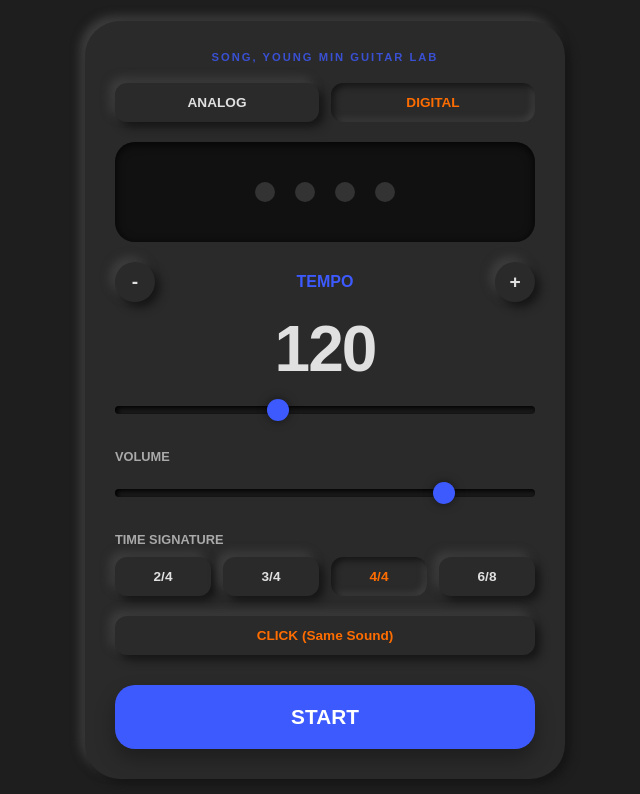
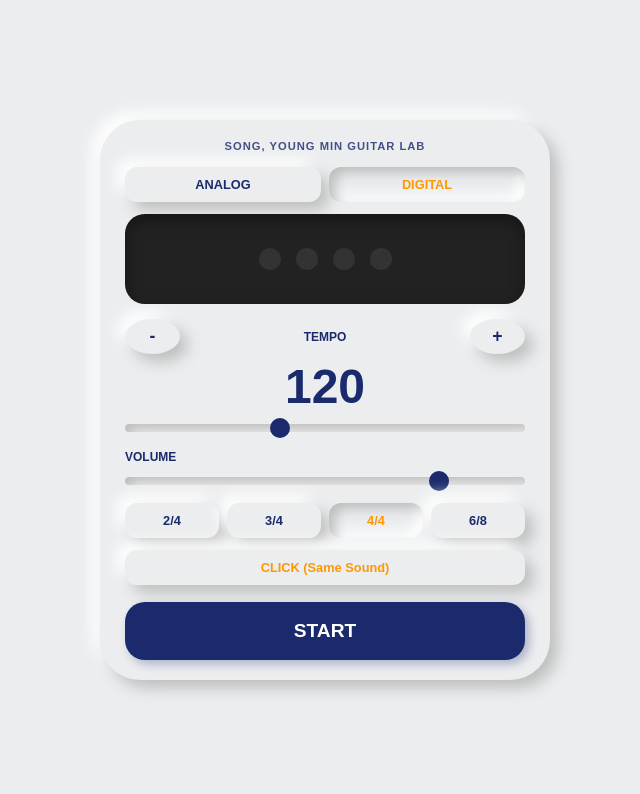
Before and after one commit to guitarlabsong-crypto/SONG-Metronome, a plain HTML site: page index.html in a window 1280 px wide. Both pictures are taken after a click on the button "DIGITAL". Shown: the whole page, without its empty margins (315-955 px from the left). Drawn offline with Linux system fonts and the light colour scheme.

Commit message:
index.html 업데이트

```diff
--- a/index.html
+++ b/index.html
@@ -3,76 +3,79 @@
 <head>
     <meta charset="UTF-8">
     <meta name="viewport" content="width=device-width, initial-scale=1.0, maximum-scale=1.0, user-scalable=no">
-    <title>SONG, YOUNG MIN Guitar Lab - Dark Edition</title>
+    <title>SONG, YOUNG MIN Guitar Lab - Premium v2</title>
     <style>
         :root {
-            --bg-dark: #1e1e1e;       /* 전체 배경 (진회색) */
-            --card-bg: #2a2a2a;       /* 카드 배경 (중회색) */
-            --navy-point: #3d5afe;    /* 포인트 네이비 */
-            --orange-point: #ff6d00;  /* 포인트 주황 */
-            --text-main: #e0e0e0;     /* 메인 글자색 */
-            --shadow-out: 5px 5px 10px #151515, -5px -5px 10px #3f3f3f;
-            --shadow-in: inset 3px 3px 6px #151515, inset -3px -3px 6px #3f3f3f;
+            --navy: #1a2a6c;
+            --orange: #ff9800;
+            --bg: #ebedef; /* 입체감을 살리는 밝은 회색 배경 */
+            --white: #ffffff;
+            /* 더 깊고 뚜렷한 그림자 설정 */
+            --shadow-out: 8px 8px 15px #bebebe, -8px -8px 15px #ffffff;
+            --shadow-in: inset 6px 6px 12px #bebebe, inset -6px -6px 12px #ffffff;
         }
 
         body {
             font-family: 'Pretendard', sans-serif;
-            background: var(--bg-dark);
-            margin: 0; display: flex; justify-content: center; align-items: center; min-height: 100vh; color: var(--text-main);
+            background: var(--bg);
+            margin: 0; display: flex; justify-content: center; align-items: center;
+            height: 100vh; overflow: hidden; /* 상하 여백 없이 꽉 차게 배치 */
         }
 
-        /* 메인 카드: 어두운 배경에서 도드라지는 블록 형태 */
         .app-card {
-            background: var(--card-bg); width: 92%; max-width: 420px; padding: 30px;
-            border-radius: 35px; box-shadow: var(--shadow-out); text-align: center;
+            background: var(--bg); width: 90%; max-width: 400px;
+            padding: 20px 25px; /* 상하 패딩을 줄여 압축 */
+            border-radius: 40px; box-shadow: var(--shadow-out); text-align: center;
+            display: flex; flex-direction: column; align-items: center;
         }
 
-        .brand { font-size: 0.7rem; font-weight: 800; color: var(--navy-point); letter-spacing: 2px; margin-bottom: 20px; opacity: 0.8; }
+        .brand { font-size: 0.7rem; font-weight: 800; color: var(--navy); letter-spacing: 1px; margin-bottom: 15px; opacity: 0.8; }
 
         /* 시각화 영역 */
         .display-area {
-            width: 100%; height: 100px; background: #111; border-radius: 20px;
-            position: relative; margin-bottom: 20px; display: flex; justify-content: center;
-            align-items: center; box-shadow: inset 0 2px 10px rgba(0,0,0,0.8);
+            width: 100%; height: 90px; background: #222; border-radius: 20px;
+            position: relative; margin-bottom: 15px; display: flex; justify-content: center;
+            align-items: center; box-shadow: inset 0 5px 15px rgba(0,0,0,0.4);
         }
 
-        .needle { width: 3px; height: 70px; background: var(--orange-point); position: absolute; bottom: 8px; border-radius: 2px; transform-origin: bottom center; transition: transform 0.08s ease-out; }
+        .needle { width: 4px; height: 65px; background: var(--orange); position: absolute; bottom: 8px; border-radius: 2px; transform-origin: bottom center; transition: transform 0.08s ease-out; }
 
-        .led-row { display: none; justify-content: center; gap: 20px; width: 100%; }
-        .led { width: 20px; height: 20px; background: #333; border-radius: 50%; transition: 0.1s; }
-        .led.active { background: #00e676; box-shadow: 0 0 15px #00e676; }
+        .led-row { display: none; justify-content: center; gap: 15px; width: 100%; }
+        .led { width: 22px; height: 22px; background: #333; border-radius: 50%; }
+        .led.active { background: #00ff88; box-shadow: 0 0 15px #00ff88; }
 
-        /* 버튼 스타일: 다크 모드에서의 입체감 강조 */
-        .btn-row { display: flex; justify-content: center; gap: 12px; flex-wrap: wrap; margin-bottom: 20px; }
+        /* 버튼: 그림자 대비를 높여 입체감 강화 */
+        .btn-row { display: flex; justify-content: center; gap: 8px; flex-wrap: wrap; margin-bottom: 12px; width: 100%; }
         .btn {
-            padding: 12px; border: none; border-radius: 12px; background: var(--card-bg);
-            color: var(--text-main); cursor: pointer; font-size: 0.85rem; font-weight: 700;
-            flex: 1; min-width: 60px; box-shadow: var(--shadow-out); transition: 0.1s;
+            padding: 10px; border: none; border-radius: 12px; background: var(--bg);
+            color: var(--navy); cursor: pointer; font-size: 0.8rem; font-weight: 700;
+            flex: 1; min-width: 55px; box-shadow: var(--shadow-out); transition: 0.1s;
         }
-        .btn:active { box-shadow: var(--shadow-in); transform: scale(0.97); }
-        .btn.active { box-shadow: var(--shadow-in); color: var(--orange-point); }
+        /* 눌렸을 때 효과 극대화 */
+        .btn:active { box-shadow: var(--shadow-in); transform: scale(0.96); }
+        .btn.active { box-shadow: var(--shadow-in); color: var(--orange); }
 
-        /* 템포 미세 조정 버튼 */
-        .adj-btn { width: 40px; height: 40px; border-radius: 50%; font-size: 1.2rem; flex: none; min-width: 40px; display: flex; align-items: center; justify-content: center; }
+        /* 미세조정 버튼 전용 */
+        .adj-btn { flex: none; width: 35px; height: 35px; border-radius: 50%; font-size: 1.1rem; padding: 0; }
 
-        /* 슬라이더 및 텍스트 */
-        .slider-container { width: 100%; margin-bottom: 20px; }
-        .slider-label { font-size: 0.8rem; font-weight: 800; color: #aaa; margin-bottom: 10px; display: flex; justify-content: space-between; align-items: center; }
-        .bpm-display { font-size: 4rem; font-weight: 900; color: var(--text-main); margin: 5px 0; letter-spacing: -2px; }
+        /* 슬라이더 영역 간격 축소 */
+        .slider-container { width: 100%; margin-bottom: 10px; }
+        .slider-label { font-size: 0.75rem; font-weight: 800; color: var(--navy); margin-bottom: 5px; display: flex; justify-content: space-between; align-items: center; }
+        .bpm-display { font-size: 3rem; font-weight: 900; color: var(--navy); margin: 2px 0; }
 
         input[type="range"] {
-            width: 100%; height: 8px; border-radius: 4px; background: #1a1a1a;
-            appearance: none; outline: none; margin: 15px 0; box-shadow: inset 2px 2px 5px #000;
+            width: 100%; height: 8px; border-radius: 4px; background: var(--bg);
+            appearance: none; outline: none; margin: 8px 0; box-shadow: var(--shadow-in);
         }
-        input[type="range"]::-webkit-slider-thumb { appearance: none; width: 22px; height: 22px; background: var(--navy-point); border-radius: 50%; cursor: pointer; box-shadow: 0 0 10px rgba(0,0,0,0.5); }
+        input[type="range"]::-webkit-slider-thumb { appearance: none; width: 20px; height: 20px; background: var(--navy); border-radius: 50%; cursor: pointer; }
 
         /* 시작 버튼 */
         .start-btn {
-            width: 100%; padding: 20px; border: none; border-radius: 20px;
-            background: var(--navy-point); color: white; font-size: 1.3rem; font-weight: 800;
-            cursor: pointer; margin-top: 10px; box-shadow: 0 10px 20px rgba(0,0,0,0.3); transition: 0.2s;
+            width: 100%; padding: 18px; border: none; border-radius: 20px;
+            background: var(--navy); color: white; font-size: 1.2rem; font-weight: 800;
+            cursor: pointer; margin-top: 5px; box-shadow: 4px 4px 10px rgba(26, 42, 108, 0.3); transition: 0.2s;
         }
-        .start-btn:active { transform: scale(0.96); box-shadow: 0 5px 10px rgba(0,0,0,0.3); }
+        .start-btn:active { box-shadow: inset 2px 2px 5px rgba(0,0,0,0.5); transform: scale(0.98); }
     </style>
 </head>
 <body>
@@ -99,20 +102,19 @@
 
     <div class="slider-container">
         <div class="slider-label">
-            <button class="btn adj-btn" id="tempoMinus">-</button>
-            <span style="font-size: 1rem; color: var(--navy-point);">TEMPO</span>
-            <button class="btn adj-btn" id="tempoPlus">+</button>
+            <button class="btn adj-btn" id="tMinus">-</button>
+            <span>TEMPO</span>
+            <button class="btn adj-btn" id="tPlus">+</button>
         </div>
         <div class="bpm-display" id="mainBpm">120</div>
         <input type="range" id="tempoRange" min="40" max="250" value="120">
     </div>
 
     <div class="slider-container">
-        <div class="slider-label"><span>VOLUME</span></div>
+        <div class="slider-label">VOLUME</div>
         <input type="range" id="volRange" min="0" max="100" value="80">
     </div>
 
-    <div class="slider-label">TIME SIGNATURE</div>
     <div class="btn-row" id="timeBtns">
         <button class="btn" data-val="2">2/4</button>
         <button class="btn" data-val="3">3/4</button>
@@ -121,7 +123,7 @@
     </div>
 
     <div class="btn-row">
-        <button id="clickToggle" class="btn" style="color: var(--orange-point);">CLICK (Same Sound)</button>
+        <button id="clickToggle" class="btn" style="color: var(--orange);">CLICK (Same Sound)</button>
     </div>
 
     <button id="startBtn" class="start-btn">START</button>
@@ -143,20 +145,18 @@
     const mainBpm = document.getElementById('mainBpm');
     const tempoRange = document.getElementById('tempoRange');
 
-    /* --- 개선된 고음 클릭 로직 --- */
+    /* --- 고음 클릭 소리 로직 --- */
     function playSound(time, tickIndex) {
         const osc = audioCtx.createOscillator();
         const gain = audioCtx.createGain();
-
         const isFirstBeat = (tickIndex % measure) === 0;
 
-        // 주파수를 더 높여서 날카로운 고음 구현 (기존 1200->2000, 800->1200)
-        osc.frequency.value = (isFirstBeat && !isSameSound) ? 2000 : 1200;
-        osc.type = 'square'; // 더 선명한 클릭을 위해 파형을 square(사각파)로 변경 가능 (원치 않으면 'sine'으로 복구)
+        osc.frequency.value = (isFirstBeat && !isSameSound) ? 2200 : 1300;
+        osc.type = 'sine'; // 깔끔한 고음을 위해 다시 사인파로 설정
 
         const vol = document.getElementById('volRange').value / 100;
         gain.gain.setValueAtTime(vol, time);
-        gain.gain.exponentialRampToValueAtTime(0.001, time + 0.04); // 소리 길이를 더 짧게(0.04) 잡아 '틱' 소리 강조
+        gain.gain.exponentialRampToValueAtTime(0.001, time + 0.04);
 
         osc.connect(gain);
         gain.connect(audioCtx.destination);
@@ -188,48 +188,48 @@
         timerID = requestAnimationFrame(scheduler);
     }
 
-    /* --- 템포 조절 함수 --- */
-    function updateBpm(newVal) {
-        bpm = Math.min(Math.max(newVal, 40), 250); // 범위 제한
+    /* --- 템포 업데이트 함수 --- */
+    function updateBpm(val) {
+        bpm = Math.min(Math.max(val, 40), 250);
         tempoRange.value = bpm;
         mainBpm.innerText = bpm;
     }
 
-    document.getElementById('tempoMinus').addEventListener('click', () => updateBpm(parseInt(bpm) - 1));
-    document.getElementById('tempoPlus').addEventListener('click', () => updateBpm(parseInt(bpm) + 1));
-    tempoRange.addEventListener('input', (e) => updateBpm(e.target.value));
+    document.getElementById('tMinus').onclick = () => updateBpm(parseInt(bpm) - 1);
+    document.getElementById('tPlus').onclick = () => updateBpm(parseInt(bpm) + 1);
+    tempoRange.oninput = (e) => updateBpm(e.target.value);
 
-    /* --- 모드 및 버튼 설정 --- */
-    document.getElementById('btnAnalog').addEventListener('click', function() {
+    /* --- 모드 및 버튼 이벤트 --- */
+    document.getElementById('btnAnalog').onclick = function() {
         currentMode = 'analog';
         document.getElementById('analog-view').style.display = 'flex';
         document.getElementById('digital-view').style.display = 'none';
         this.classList.add('active');
         document.getElementById('btnDigital').classList.remove('active');
-    });
+    };
 
-    document.getElementById('btnDigital').addEventListener('click', function() {
+    document.getElementById('btnDigital').onclick = function() {
         currentMode = 'digital';
         document.getElementById('analog-view').style.display = 'none';
         document.getElementById('digital-view').style.display = 'flex';
         this.classList.add('active');
         document.getElementById('btnAnalog').classList.remove('active');
-    });
+    };
 
-    document.getElementById('clickToggle').addEventListener('click', function() {
+    document.getElementById('clickToggle').onclick = function() {
         isSameSound = !isSameSound;
         this.classList.toggle('active', isSameSound);
-    });
+    };
 
-    const timeBtns = document.querySelectorAll('#timeBtns .btn');
-    timeBtns.forEach(b => b.addEventListener('click', function() {
+    const tBtns = document.querySelectorAll('#timeBtns .btn');
+    tBtns.forEach(b => b.onclick = function() {
         document.querySelector('#timeBtns .active').classList.remove('active');
         this.classList.add('active');
         measure = parseInt(this.dataset.val);
         currentTick = 0;
-    }));
+    });
 
-    startBtn.addEventListener('click', () => {
+    startBtn.onclick = () => {
         if (!audioCtx) audioCtx = new (window.AudioContext || window.webkitAudioContext)();
         isPlaying = !isPlaying;
         if (isPlaying) {
@@ -243,7 +243,7 @@
             document.querySelectorAll('.led').forEach(l => l.classList.remove('active'));
             needle.style.transform = `translateX(-50%) rotate(0deg)`;
         }
-    });
+    };
 </script>
 
 </body>
```
